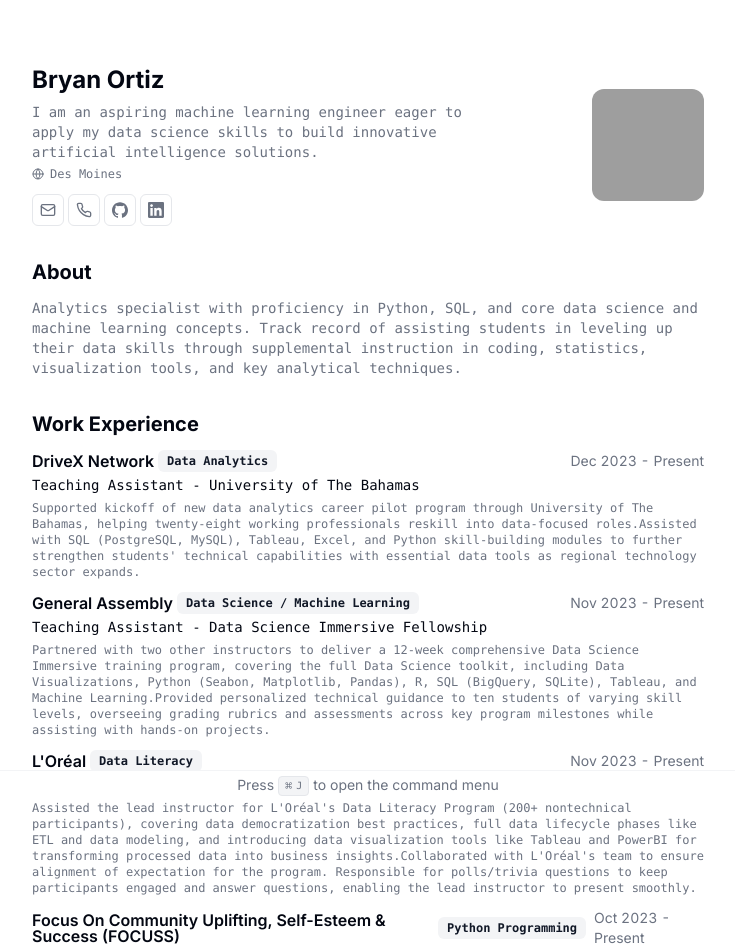
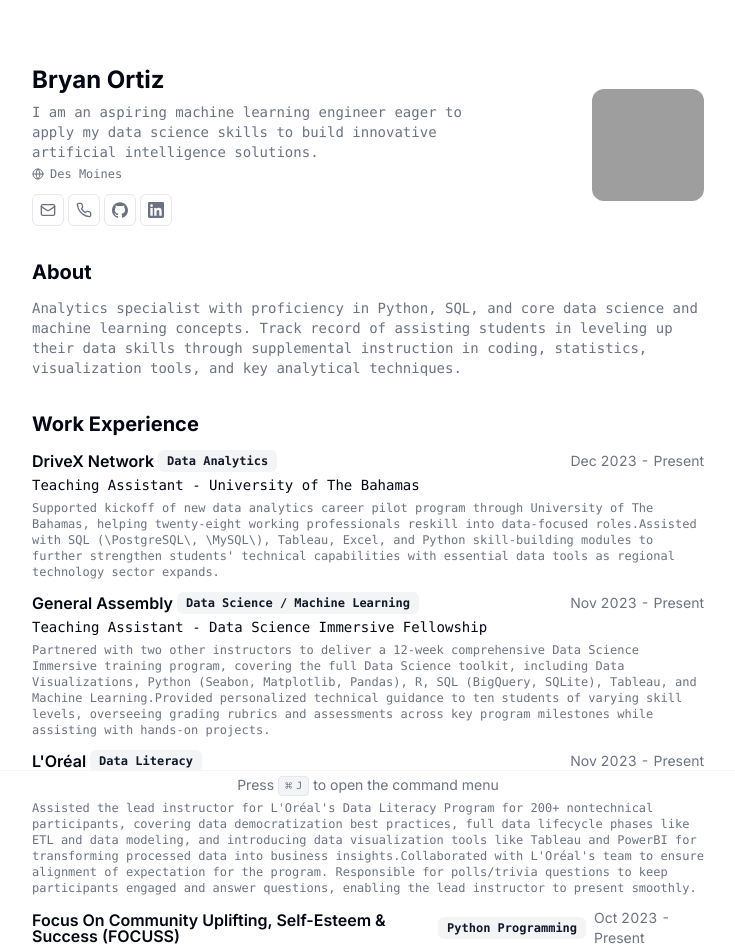
Before and after one commit to bryan-ortiz0/resume-nextjs, a Next.js app: page / in a window 1280 px wide. Shown: the top 952 px of the page, without its empty margins (272-1007 px from the left). Built offline with nearby package versions, Linux system fonts and the light colour scheme; grey boxes are pictures that could not be loaded.

Commit message:
updated again

```diff
--- a/src/data/resume-data.tsx
+++ b/src/data/resume-data.tsx
@@ -57,7 +57,7 @@
             Supported kickoff of new data analytics career pilot program through University of The Bahamas, helping twenty-eight working professionals reskill into data-focused roles.
           </>
           <>
-            Assisted with SQL (PostgreSQL, MySQL), Tableau, Excel, and Python skill-building modules to further strengthen students' technical capabilities with essential data tools as regional technology sector expands.
+            Assisted with SQL (\PostgreSQL\, \MySQL\), Tableau, Excel, and Python skill-building modules to further strengthen students' technical capabilities with essential data tools as regional technology sector expands.
           </>
         </>
       )
@@ -92,7 +92,7 @@
       description: (
         <>
           <>
-            Assisted the lead instructor for L'Oréal's Data Literacy Program (200+ nontechnical participants), covering data democratization best practices, full data lifecycle phases like ETL and data modeling, and introducing data visualization tools like Tableau and PowerBI for transforming processed data into business insights.
+            Assisted the lead instructor for L'Oréal's Data Literacy Program for 200+ nontechnical participants, covering data democratization best practices, full data lifecycle phases like ETL and data modeling, and introducing data visualization tools like Tableau and PowerBI for transforming processed data into business insights.
           </>
           <>
             Collaborated with L'Oréal's team to ensure alignment of expectation for the program. Responsible for polls/trivia questions to keep participants engaged and answer questions, enabling the lead instructor to present smoothly.
```
